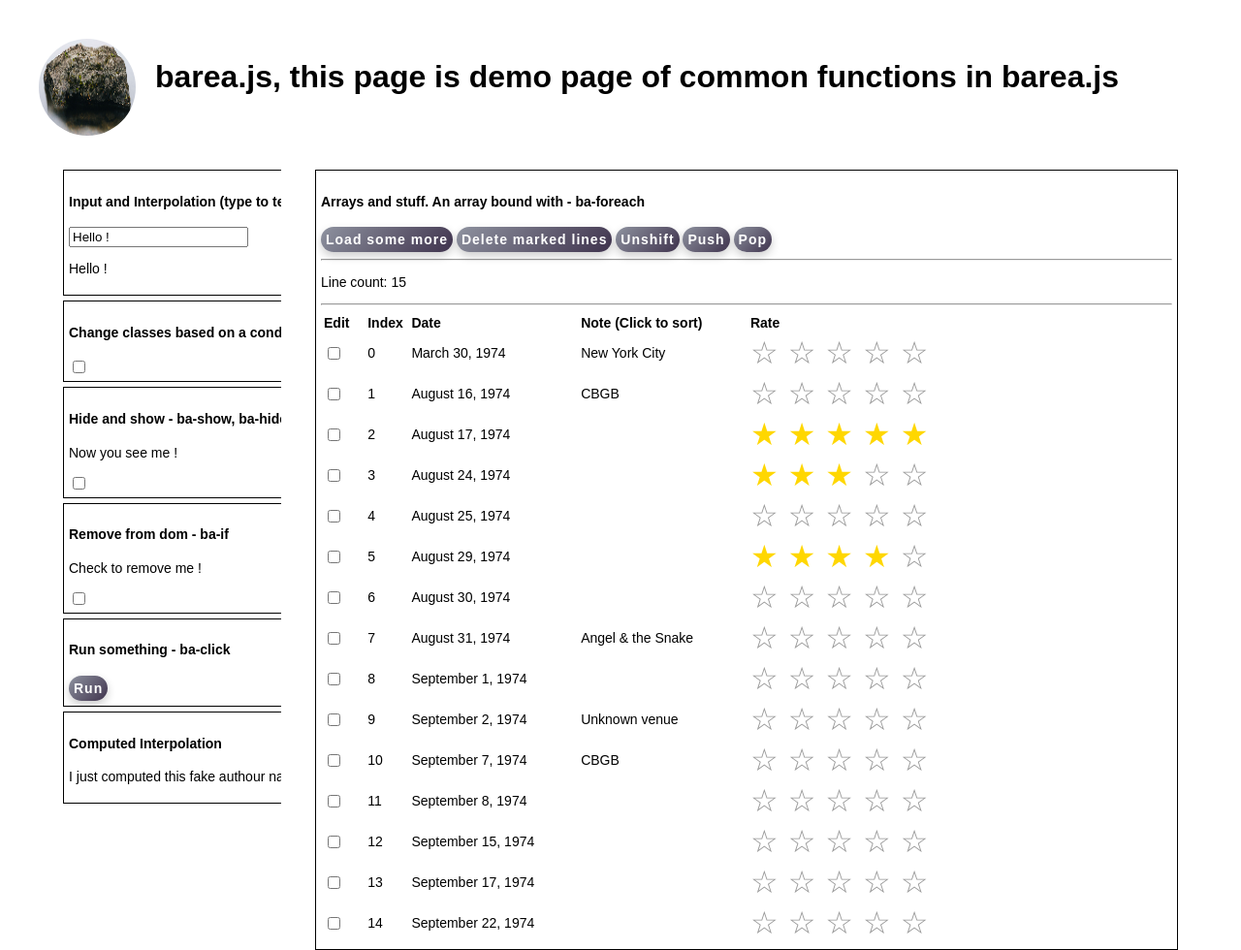
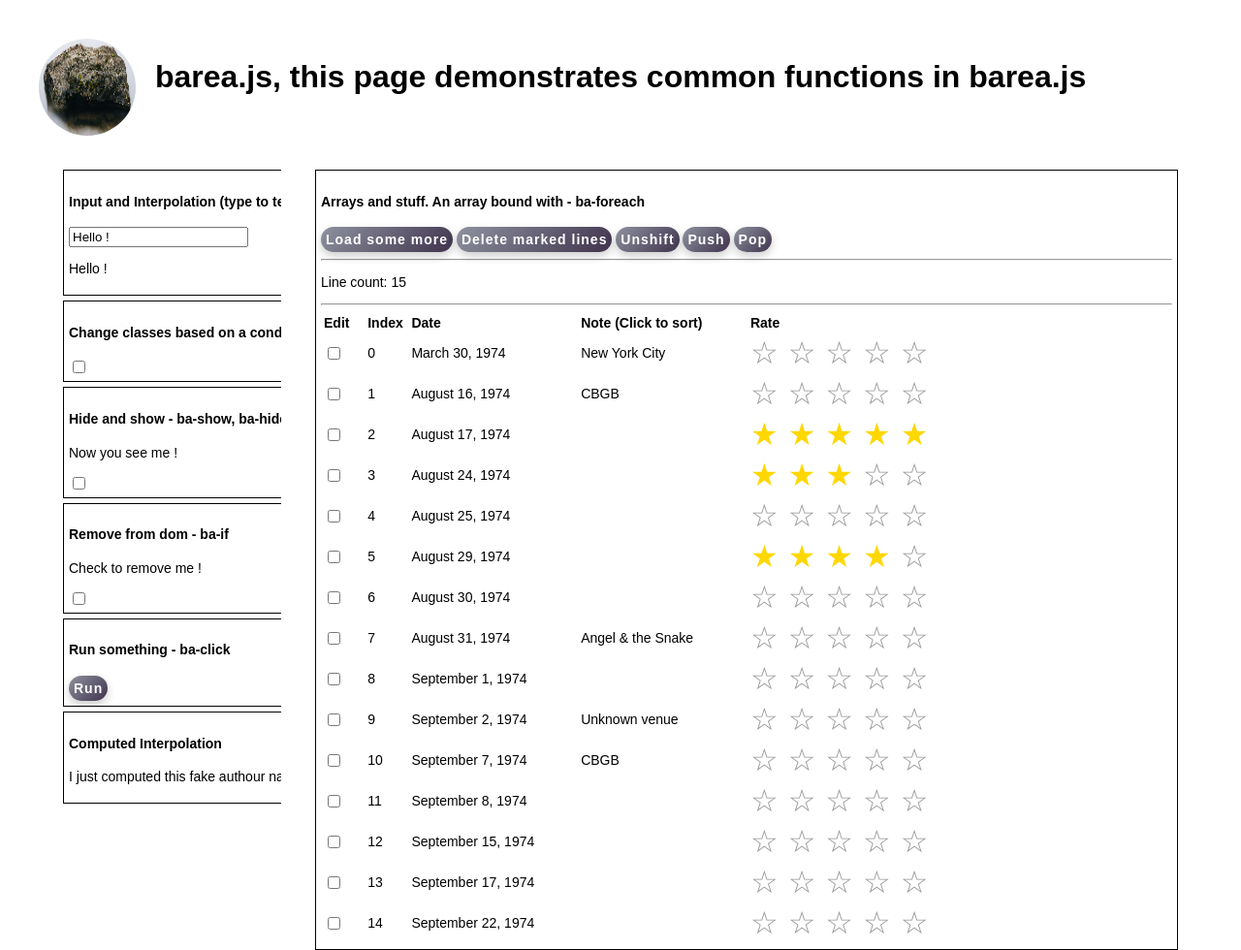
Before and after one commit to jfdomitor/barea.js, a website: page examples/index.html in a window 1280 px wide. Shown: the whole page at 97% size. Drawn offline with Linux system fonts and the light colour scheme.

Commit message:
Update index.html

```diff
--- a/examples/index.html
+++ b/examples/index.html
@@ -96,7 +96,7 @@
     <div id="app" class="ba-cloak">
 
         <img ba-src="root.image" />
-        <h1 style="float: left; margin-left: 20px;">barea.js, this page is demo page of common functions in barea.js</h1>
+        <h1 style="float: left; margin-left: 20px;">barea.js, this page demonstrates common functions in barea.js</h1>
 
         <div class="container">
 
@@ -133,7 +133,7 @@
               </div>
 
 
-              <div class="box" style="min-width: 900px;">
+            <div class="box" style="min-width: 900px;">
                 <div class="demobox">
                     <h4>Arrays and stuff. An array bound with - ba-foreach</h4>
                     <button class="beautiful-btn" ba-click="showMoreRamones()">Load some more</button>
@@ -176,8 +176,12 @@
                         </tbody>
                     </table>
                 </div>
-              </div>
+            </div>
+
+
         </div>
+
+
     </div>
 
     <script src="../barea.js"></script>
```
